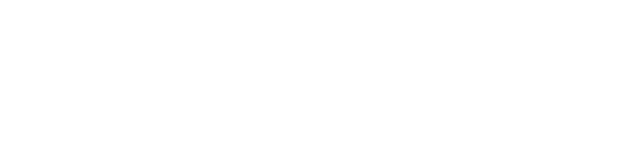
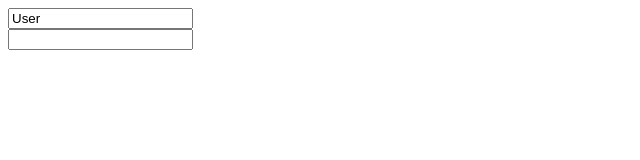
Before and after one commit to Kolya48m/training-JS, a plain HTML site: page index.html in a window 1280 px wide. Shown: the whole page, without its empty margins (0-640 px from the left). Drawn offline with Linux system fonts and the light colour scheme.

Commit message:
second day

```diff
--- a/index.html
+++ b/index.html
@@ -8,8 +8,15 @@
     <title>Document</title>
 </head>
 <body>
+    <form action="#" method="post" enctype="multipart/form-data">
+    </form>
+   <input type="text" name="username" value="User">
+   <div>
+       <input type="password">
+   </div>
+   <div>
 
-
+   </div>
 </body>
 <script src="./JS/script.js"></script>
 </html>
```
Also changed, not shown: JS/script.js (+26 -0 lines).
